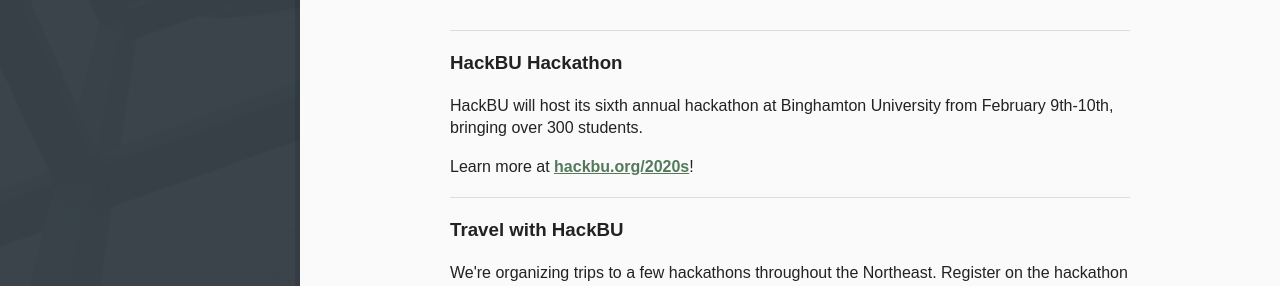
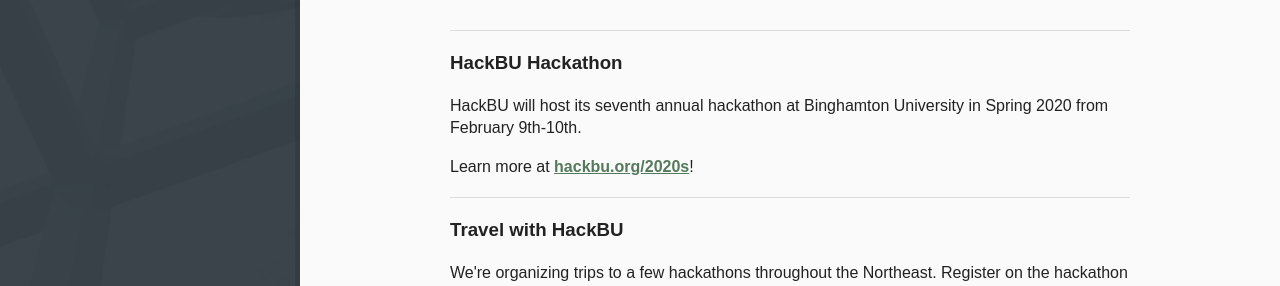
Before and after one commit to hackbinghamton/hackbinghamton.github.io, a Jekyll site: the page built from hackathons/index.html, in a window 1280 px wide. Shown: the part 326-612 px from the top of the page. Built offline with Jekyll 4.4.1, drawn with Linux system fonts in a browser that asks for light colours; nearby versions of some CDN libraries.

Commit message:
Update hackathons page

```diff
--- a/hackathons/index.html
+++ b/hackathons/index.html
@@ -17,7 +17,7 @@
 
 <div class="article">
 	<h3>HackBU Hackathon</h3>
-	<p>HackBU will host its sixth annual hackathon at Binghamton University from February 9th-10th, bringing over 300 students.</p>
+	<p>HackBU will host its seventh annual hackathon at Binghamton University in Spring 2020 from February 9th-10th.</p>
 	<p>Learn more at <a href="http://hackbu.org/2020s/">hackbu.org/2020s</a>!</p>
 </div>
 
```
